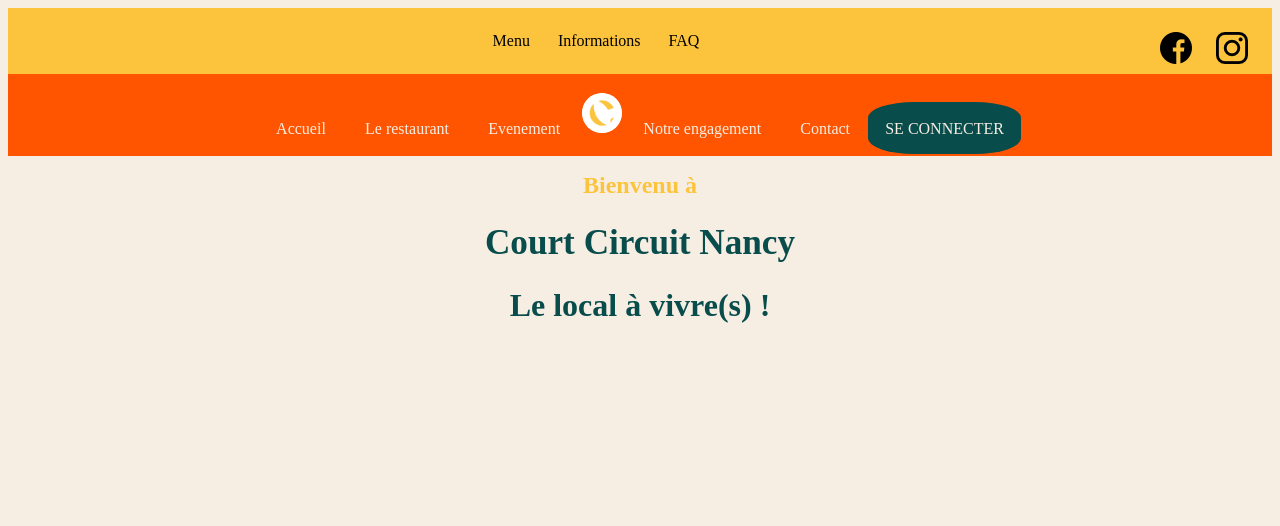
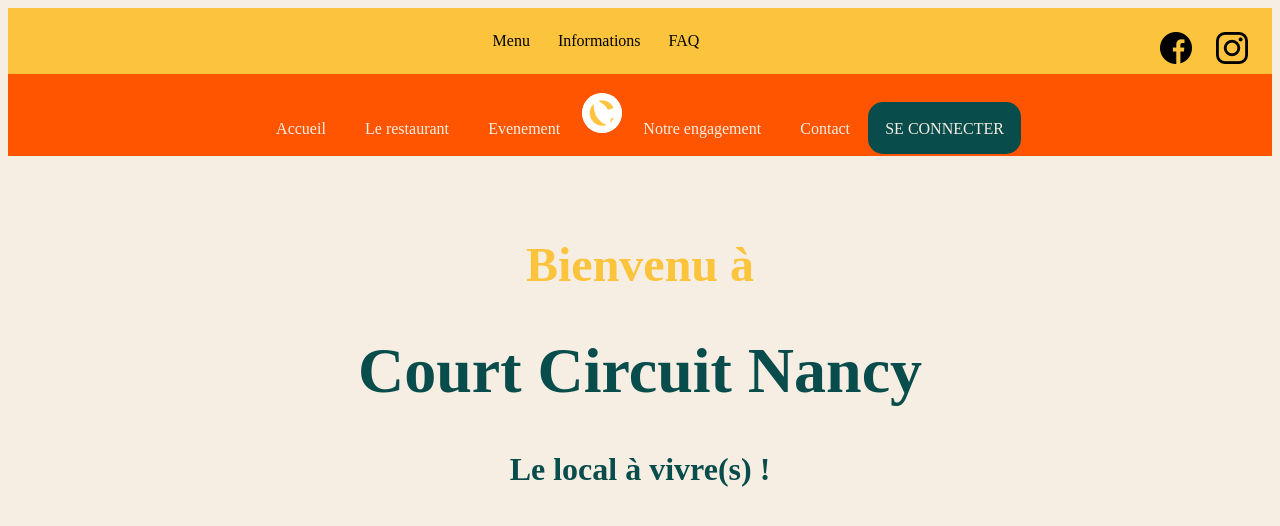
Before and after one commit to gonskii/CrazyCharly, a PHP site: page / in a window 1280 px wide. Shown: the top 526 px of the page. Run offline with PHP 8.4, Linux system fonts and the light colour scheme; some web fonts are replaced.

Commit message:
refonte style connexion + landing page

```diff
--- a/src/css/accueil.css
+++ b/src/css/accueil.css
@@ -66,21 +66,21 @@
 #seConnecter {
     color: #F6EEE3;
     background-color: #084C4B;
-    border-radius: 30%;
+    border-radius: 15px;
 }
 
 #hautDePage {
-
 }
 
 .hautDePage {
     color: #FCC43D;
-    font-size: 1.5em;
+    font-size: 3em;
+    padding-top: 1em;
 }
 
 .sousTexteHautDePage {
     color: #084C4B;
-    font-size: 2.2em;
+    font-size: 4em;
 }
 
 .sousTexteHautDePage2 {
```
Also changed, not shown: src/css/styleLogin.css (+15 -2 lines).
